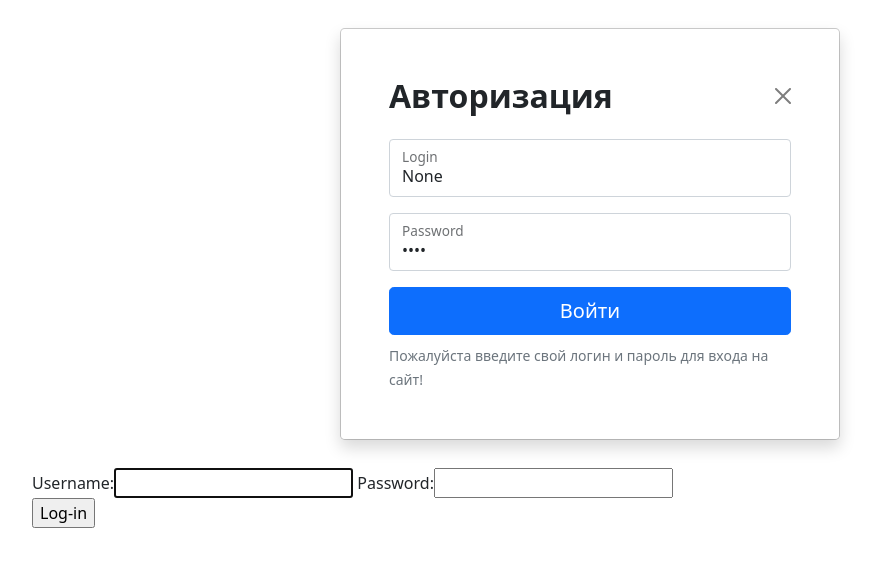
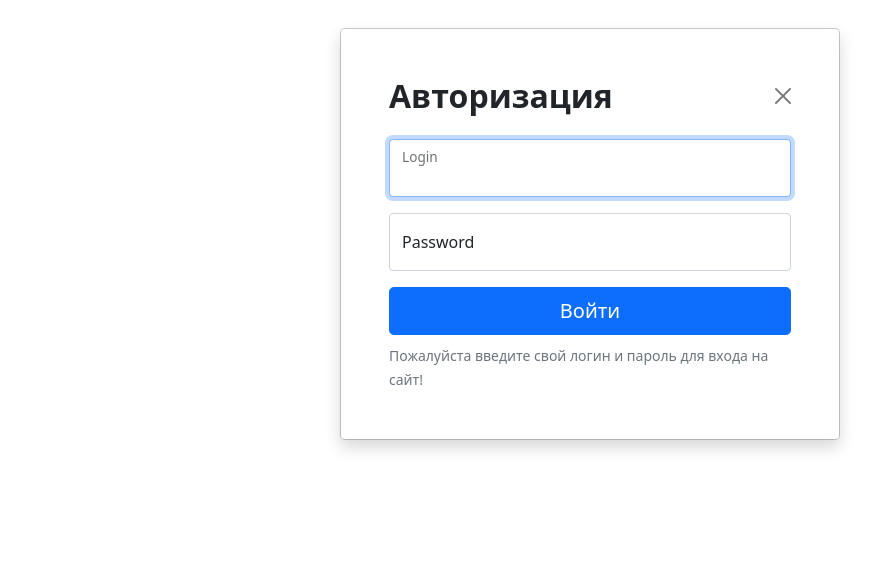
Before and after one commit to Pioner174/TelegramBotTest, a Django app: page /chatbot/login/ in a window 1280 px wide. Shown: the part 64-631 px from the top of the page, without its empty margins (50-924 px from the left). Run offline with Django 3.2, Linux system fonts and the light colour scheme.

Commit message:
Последнее изменение

```diff
--- a/TelegramBotWeb/WebInterface/forms.py
+++ b/TelegramBotWeb/WebInterface/forms.py
@@ -1,11 +1,17 @@
 from django import forms
+from django.contrib.auth.forms import AuthenticationForm
+
 from .models import Employee, Group
 
 class LoginForm(forms.Form):
     username = forms.CharField(label="Логин")
     password = forms.CharField(label="Пароль", widget=forms.PasswordInput)
 
-
+class UserLoginForm(AuthenticationForm):
+    def __init__(self, request=None, *args, **kwargs):
+        super(UserLoginForm, self).__init__(*args, **kwargs)
+        self.fields['username'].widget.attrs.update({'type':'login','class':'form-control rounded-4','placeholder':'login'})
+        self.fields['password'].widget.attrs.update({'class':'form-control rounded-4','placeholder':'Password'})
 
 class PeopleSelect(forms.Form):
     persons = forms.ModelMultipleChoiceField(queryset=Employee.objects.all(),required=False, widget=forms.SelectMultiple,label="Пользователи")
--- a/TelegramBotWeb/WebInterface/templates/webinterface/login.html
+++ b/TelegramBotWeb/WebInterface/templates/webinterface/login.html
@@ -18,13 +18,13 @@
         </div>
 
         <div class="modal-body p-5 pt-0">
-          <form class="">
+          <form action="." method="post">
             <div class="form-floating mb-3">
-              <input type="login" class="form-control rounded-4" id="floatingInput" placeholder="login" value="{{form.username.value}}">
+              {{ form.username }}
               <label for="floatingInput">Login</label>
             </div>
             <div class="form-floating mb-3">
-              <input type="password" class="form-control rounded-4" id="floatingPassword" placeholder="Password" value="{{form.password.value}}">
+              {{ form.password }}
               <label for="floatingPassword">Password</label>
             </div>
             <button class="w-100 mb-2 btn btn-lg rounded-4 btn-primary" type="submit">Войти</button>
@@ -36,14 +36,5 @@
       </div>
     </div>
 
-<div class="login-form">
-    <form action="." method="post">
-        {{ form }}
-        {% csrf_token %}
-        <input type="hidden" name="next" value="{{next}}" />
-        <p><input type="submit" value="Log-in"></p>
-    </form>
-</div>
-
 
 {% endblock content %}
--- a/TelegramBotWeb/WebInterface/urls.py
+++ b/TelegramBotWeb/WebInterface/urls.py
@@ -2,11 +2,11 @@
 from django.contrib.auth import views as auth_views
 
 from . import views
-
+from .forms import *
 
 urlpatterns = [
     # path('login/', views.user_login, name='login'),
-    path('login/', auth_views.LoginView.as_view(template_name="webInterface/login.html"), name='login'),
+    path('login/', auth_views.LoginView.as_view(template_name="webInterface/login.html",authentication_form=UserLoginForm), name='login'),
     path('logout/', auth_views.LogoutView.as_view(template_name="webInterface/logged_out.html"), name='logout'),
     path('mailing/', views.mailing, name='mail'),
     path('chat/', views.chat, name='chat'),
```
